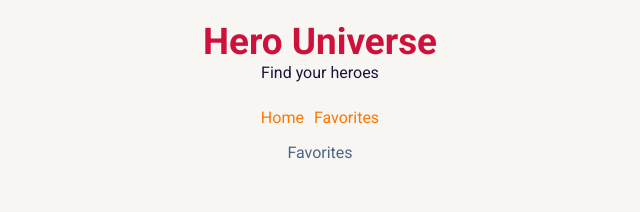
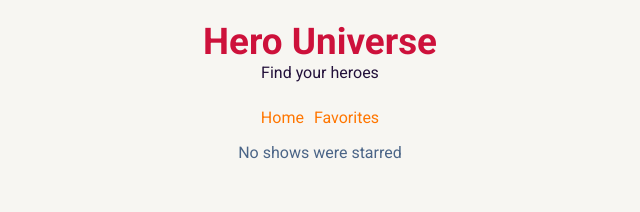
Before and after one commit to omdev420/cup-assignment-2, a React (Create React App) app: page /favorite in a window 1280 px wide. Shown: the top 212 px of the page, without its empty margins (320-960 px from the left). Built offline with nearby package versions, Linux system fonts and the light colour scheme.

Commit message:
finished favorite page

```diff
--- a/src/pages/Favorite.js
+++ b/src/pages/Favorite.js
@@ -1,8 +1,47 @@
-import React from 'react';
+/* eslint-disable no-unused-vars */
+import React, { useState, useEffect } from 'react';
 import MainPageLayout from '../components/MainPageLayout';
+import { useHeroes } from '../misc/custom-hooks';
+import { apiGet } from '../misc/config';
+import ShowGrid from '../components/show/ShowGrid';
 
 const Favorite = () => {
-  return <MainPageLayout>Favorites</MainPageLayout>;
+  const [starred] = useHeroes();
+
+  const [heroes, setHeroes] = useState(null);
+  const [isLoading, setIsLoading] = useState(true);
+  const [error, setError] = useState(null);
+
+  useEffect(() => {
+    if (starred && starred.length > 0) {
+      const promises = starred.map(id => apiGet(`${id}`));
+
+      Promise.all(promises)
+        .then(results => {
+          setHeroes(results);
+          setIsLoading(false);
+        })
+        .catch(err => {
+          setError(err.message);
+          setIsLoading(false);
+        });
+    } else {
+      setIsLoading(false);
+    }
+  }, [starred]);
+
+  return (
+    <MainPageLayout>
+      {isLoading && <div>Shows are loading</div>}
+      {error && <div>Error occured while loading</div>}
+      {!isLoading && !heroes && (
+        <div>No shows were starred</div>
+      )}
+      {!isLoading && !error && heroes && (
+        <ShowGrid data={heroes} />
+      )}
+    </MainPageLayout>
+  );
 };
 
 export default Favorite;
```
